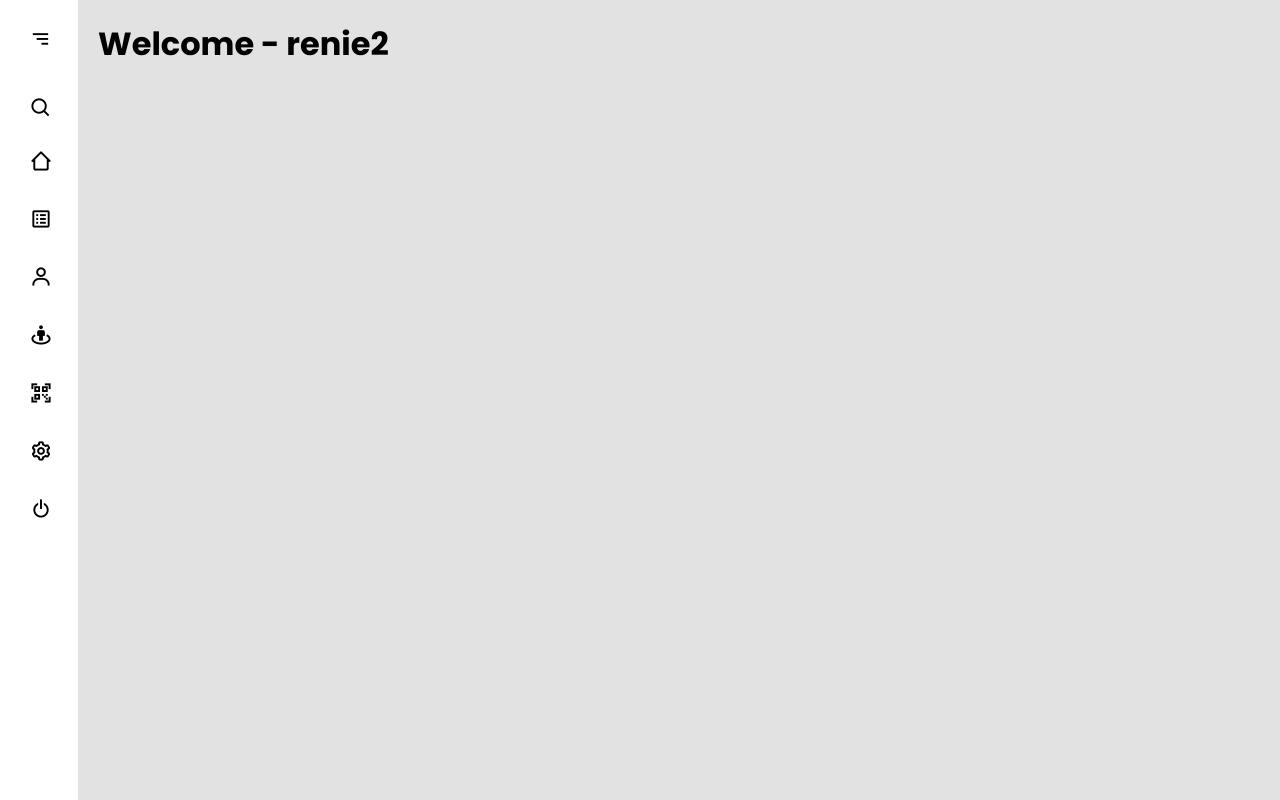
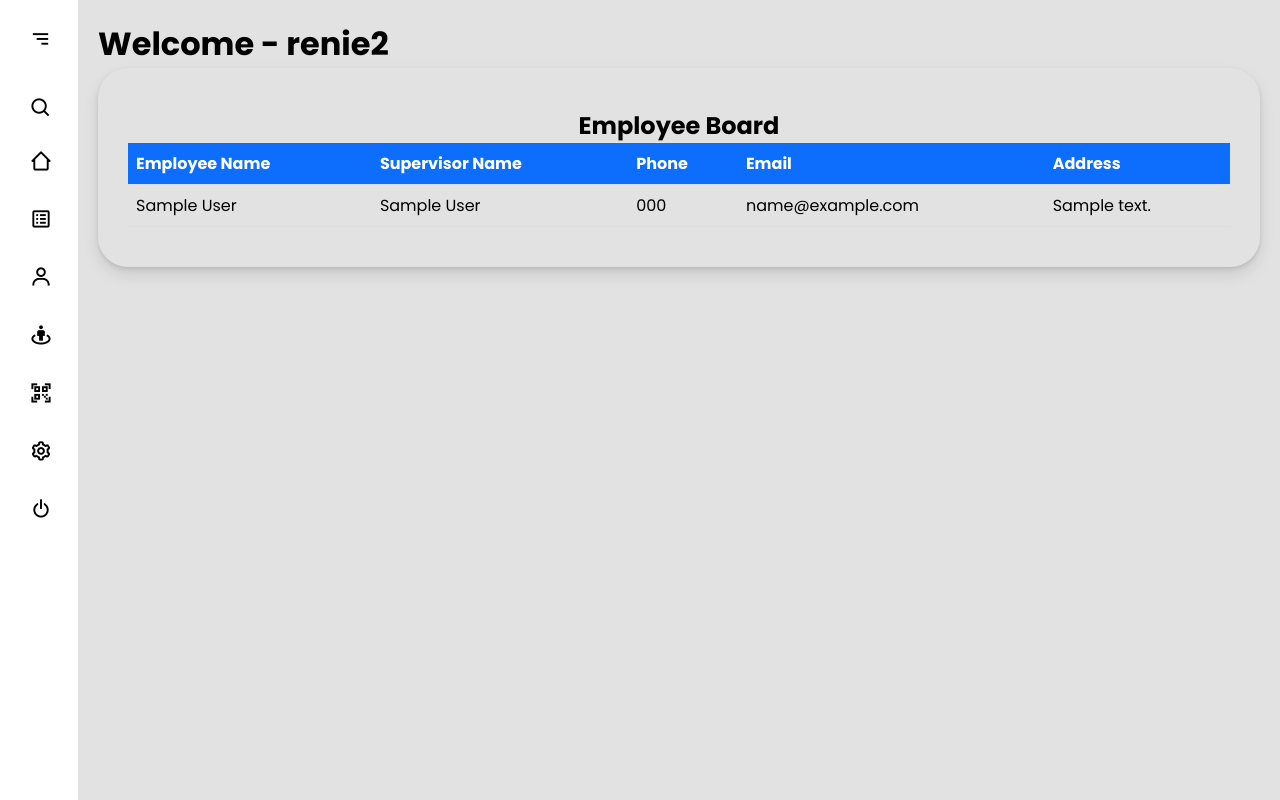
Before and after one commit to rnamocot/internshipmanagement, a PHP site: page /main.php in a window 1280 px wide. Run offline with PHP 8.4, Linux system fonts and the light colour scheme; a user stored in the database is signed in; tables that the repository leaves empty or names only in its code hold one stand-in row (values such as "Sample post").

Commit message:
new fecth db

```diff
--- a/includes/dashboardconfig.php
+++ b/includes/dashboardconfig.php
@@ -1,21 +1,21 @@
 <?php
+// connect to the database
+include_once("./config/mydb.php");
+$conn = connectionDB();
+//method to retrieve employee data from the database
+function viewEmployee() {
+    global $conn; // to access the global variable $conn
 
+    $sql = "SELECT employee_name,supervisor_name, employee_phone, employee_email,employee_address FROM employee_details";
+    $result = $conn->query($sql);
 
-
-class queryfullname
-{
-
-    public $fullname;
-
-    public function GetloginUser()
-    {
-        // connect to the database
-        include_once("./config/mydb.php");
-        $conn = connectionDB();
-
-        $sql = "SELECT user FROM rn_main_users";
-        $result = mysqli_query($this->$conn, $sql);
-
-        return $result();
+    if ($result->num_rows > 0) {
+        // output data of each row
+        while($row = $result->fetch_assoc()) {
+            echo "<tr><td>".$row["employee_name"]."</td><td>".$row["supervisor_name"]."</td><td>".$row["employee_phone"]."</td><td>".$row["employee_email"]."</td><td>".$row["employee_address"]."</td></tr>";
+        }
+    } else {
+        echo "0 results";
     }
 }
+?>
--- a/main.php
+++ b/main.php
@@ -1,5 +1,5 @@
 <?php
-include_once "./includes/dashboardconfig.php";
+require_once "./includes/dashboardconfig.php";
 session_start();
 
 if (!isset($_SESSION['username'])) {
@@ -44,18 +44,18 @@ if (!isset($_SESSION['username'])) {
         <span class="tooltip">Home</span>
       </li>
       <li>
-        <a href="#" onclick="showContent('leads')">
+        <a href="#" onclick="showContent('supervisor')">
           <i class='bx bx-spreadsheet'></i>
-          <span class="title">Leads</span>
+          <span class="title">Supervisor</span>
         </a>
-        <span class="tooltip">Leads</span>
+        <span class="tooltip">Supervisor</span>
       </li>
       <li>
         <a href="#" onclick="showContent('teacher')">
           <i class='bx bx-user'></i>
-          <span class="title">Teacher</span>
+          <span class="title">Teachers</span>
         </a>
-        <span class="tooltip">Teacher</span>
+        <span class="tooltip">Teachers</span>
       </li>
       <li>
         <a href="#" onclick="showContent('students')">
@@ -74,12 +74,12 @@ if (!isset($_SESSION['username'])) {
       <li>
         <a href="#" onclick="showContent('setting')">
           <i class="bx bx-cog"></i>
-          <span class="title">Setting</span>
+          <span class="title">Profile Settings</span>
         </a>
-        <span class="tooltip">Setting</span>
+        <span class="tooltip">Profile Settings</span>
       </li>
       <li>
-        <a href="#" onclick="showLogoutModal()">
+        <a href="logout.php" onclick="showLogoutModal()">
           <i class='bx bx-power-off'></i>
           <span class="title">Logout</span>
         </a>
@@ -94,15 +94,36 @@ if (!isset($_SESSION['username'])) {
   <!-- Default content -->
   <div id="default-content" class="db-right-content">
     <h1>Welcome - <?php echo $_SESSION['username']; ?></h1>
-    <div class="home-div-">
-
+    <div class="home-db-div">
+      <h2>Employee Board</h2>
+      <table>
+        <tr>
+          <th>Employee Name</th>
+          <th>Supervisor Name</th>
+          <th>Phone </th>
+          <th>Email</th>
+          <th>Address</th>
+        </tr>
+        <?php viewEmployee(); ?> <!-- call the viewEmployee method to display employee data -->
+      </table>
     </div>
   </div>
   <!-- END - Default content -->
 
-  <section id="leads" class="db-right-content">
-    <h1>Leads Content</h1>
-    <p>Here are the leads.</p>
+  <section id="supervisor" class="db-right-content">
+    <h1>Supervisor Accounts</h1>
+    <div class="home-db-div">
+      <table>
+        <tr>
+          <th>Employee Name</th>
+          <th>Supervisor Name</th>
+          <th>Phone </th>
+          <th>Email</th>
+          <th>Address</th>
+        </tr>
+        <?php viewEmployee(); ?> <!-- call the viewEmployee method to display employee data -->
+      </table>
+    </div>
   </section>
 
   <section id="teacher" class="db-right-content">
@@ -118,6 +139,7 @@ if (!isset($_SESSION['username'])) {
   <section id="qr-code" class="db-right-content">
     <h1>QR Code Content</h1>
     <p>Here is the QR code.</p>
+    <a href="employee_registration.php">Register Now</a>
   </section>
 
   <section id="setting" class="db-right-content">
@@ -131,10 +153,9 @@ if (!isset($_SESSION['username'])) {
   <!-- Logout modal -->
 
 
-<style>
- /* Modal styles */
-
-</style>
+  <style>
+    /* Modal styles */
+  </style>
   <!-- END - Logout modal -->
 
   <script src="./public/js/dashboardmain.js" async defer></script>
--- a/public/js/dashboardmain.js
+++ b/public/js/dashboardmain.js
@@ -16,26 +16,26 @@ function changebtn() {
 
 function showContent(content) {
   // Hide the default content
-  var defaultContent = document.querySelector('#default-content');
+ const defaultContent = document.querySelector('#default-content');
   defaultContent.style.display = 'none';
 
   // Hide all sections
-  var sections = document.querySelectorAll('section');
+  const sections = document.querySelectorAll('section');
   sections.forEach(function(section) {
     section.style.display = 'none';
   });
 
   // Show the relevant section
-  var section = document.querySelector('#' + content);
+  const section = document.querySelector('#' + content);
   section.style.display = 'block';
 
   // Update the active link
-  var links = document.querySelectorAll('.sidebar li a');
+  const links = document.querySelectorAll('.sidebar li a');
   links.forEach(function(link) {
     link.classList.remove('active');
   });
 // Add the active class to the selected link
-var selectedLink = document.querySelector('.sidebar li a[href="#' + content + '"]');
+const selectedLink = document.querySelector('.sidebar li a[href="#' + content + '"]');
 selectedLink.classList.add('active');
 }
 
--- a/public/styles/main.css
+++ b/public/styles/main.css
@@ -271,3 +271,57 @@ section {
   margin: 20px;
   white-space: nowrap;
 }
+
+
+.home-db-div{
+  padding: 50px;
+  border-collapse: collapse;
+  width: 100%;
+  text-align: center;
+  padding: 40px 30px;
+  box-shadow: 0 2px 4px rgb(0 0 0 / 10%), 0 8px 16px rgb(0 0 0 / 10%);
+  -webkit-box-shadow: 0 2px 4px rgb(0 0 0 / 10%), 0 8px 16px rgb(0 0 0 / 10%);
+  -moz-box-shadow: 0 2px 4px rgb(0 0 0 / 10%), 0 8px 16px rgb(0 0 0 / 10%);
+  border-radius: 30px;
+}
+table {
+  padding: 50px;
+  border-collapse: collapse;
+  width: 100%;
+
+}
+
+th, td {
+  padding: 8px;
+  text-align: left;
+  border-bottom: 1px solid #ddd;
+}
+
+tr:hover {
+  background-color: #f5f5f5;
+}
+
+th {
+  background-color: #0D6EFD;
+  color: white;
+}
+table {
+  border-collapse: collapse;
+  width: 100%;
+  text-align: center;
+}
+
+th, td {
+  padding: 8px;
+  text-align: left;
+  border-bottom: 1px solid #ddd;
+}
+
+tr:hover {
+  background-color: #f5f5f5;
+}
+
+th {
+  background-color: #0D6EFD;
+  color: white;
+}
```
Also changed, not shown: config/mydb.php (+14 -14 lines), employee_registration.php (+78 -33 lines), public/styles/employee.css (+81 -0 lines), public/images/employee.jpg (added), public/styles/dashboard.css (line endings or trailing spaces).
